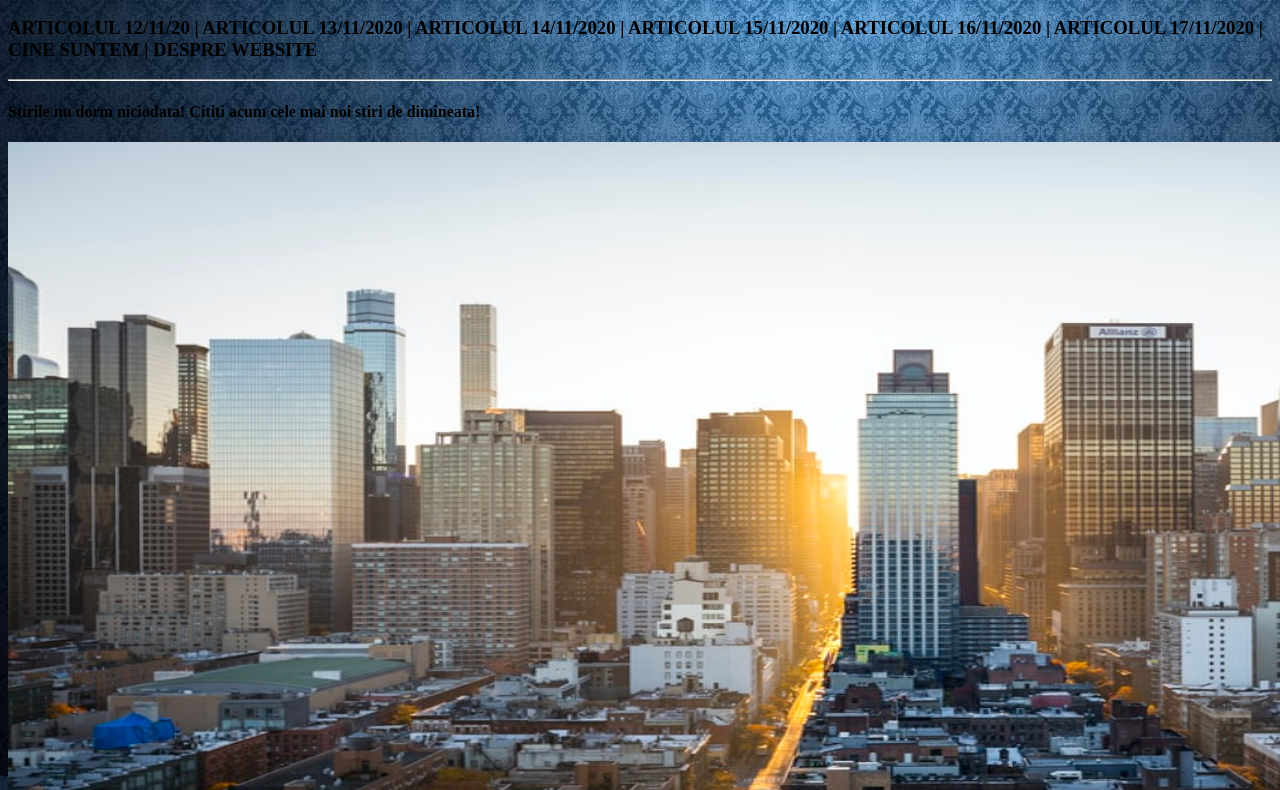
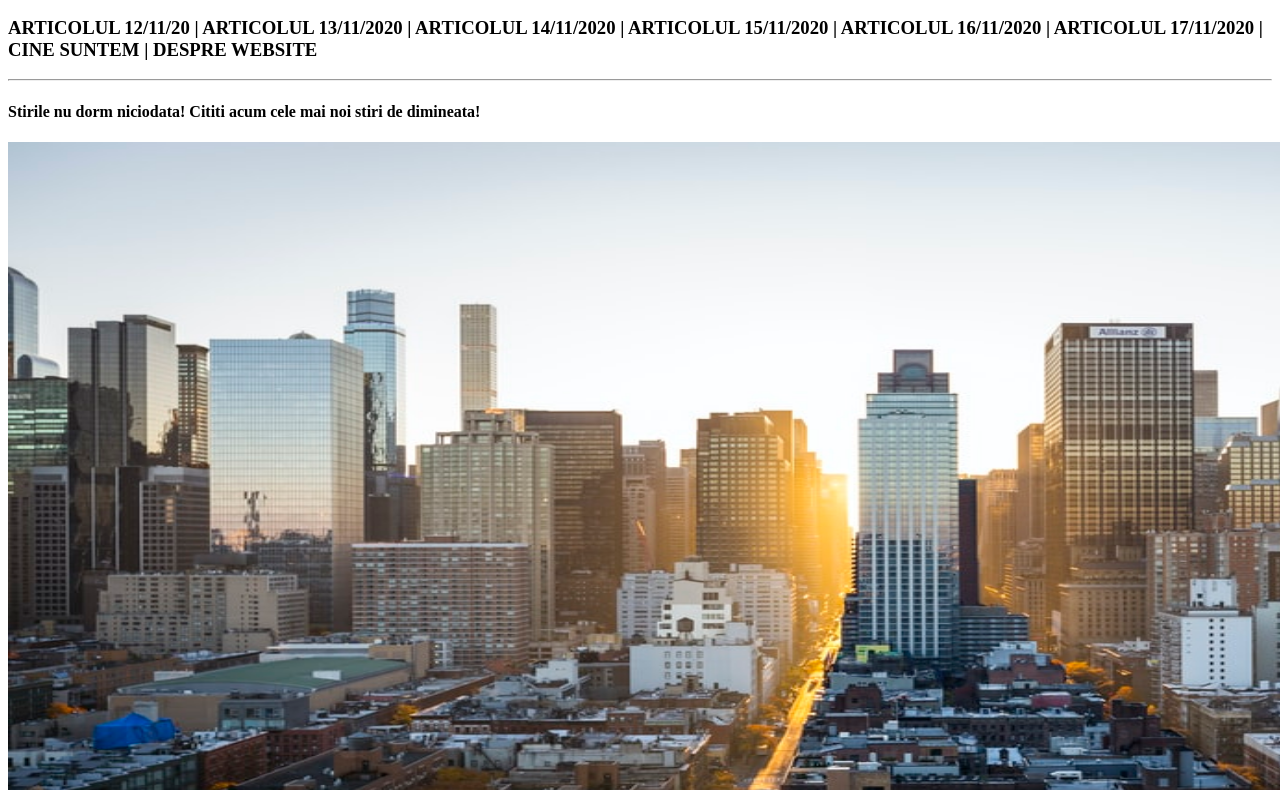
Before and after one commit to Giuliano-Net/Proiect1Mai, a plain HTML site: page index.html in a window 1280 px wide. Shown: the part 224-1014 px from the top of the page. Drawn offline with Linux system fonts and the light colour scheme.

Commit message:
Update index.html

```diff
--- a/index.html
+++ b/index.html
@@ -1,15 +1,17 @@
 <!DOCTYPE html>
 <html>
 <head><img src="Logo.PNG" width="800px" height="200px"/></head>
-<body background="WebBack.PNG">
 <hr>
 <h3> ARTICOLUL 12/11/20  |  ARTICOLUL 13/11/2020  |  ARTICOLUL 14/11/2020  |  ARTICOLUL 15/11/2020  |  ARTICOLUL 16/11/2020  |  ARTICOLUL 17/11/2020  |  CINE SUNTEM  |  DESPRE WEBSITE</h3>
 <hr
 <marquee><h4>Stirile nu dorm niciodata! Cititi acum cele mai noi stiri de dimineata!</h4></marquee>
 
 <img src="background.PNG" width="1850px" height="800px"/>
+<br/>
 <a href="https://ec.europa.eu/romania/news_ro">Descoperiti ce s-a intamplat in Europa!</a>
+<br/>
 <a href="https://stirileprotv.ro/stiri-despre/ieri/">Cititi ce s-a intamplat ieri!</a>
+<br/>
 <a href="https://github.com">Aflati de unde sa va creati un site!</a>
 </body>
 </html>
```
